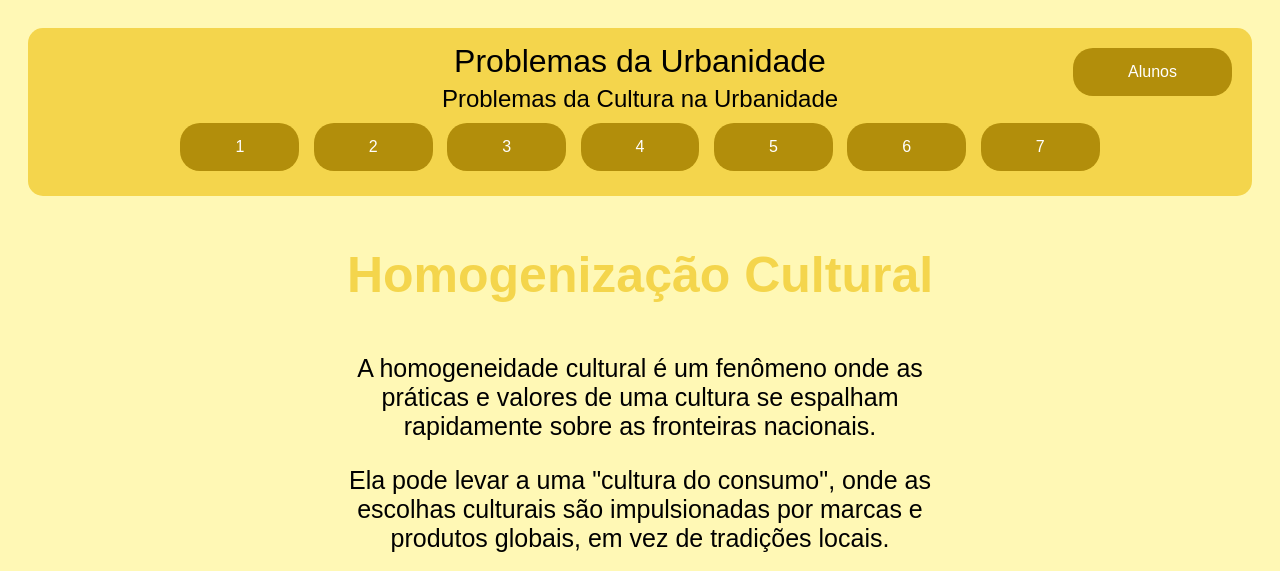
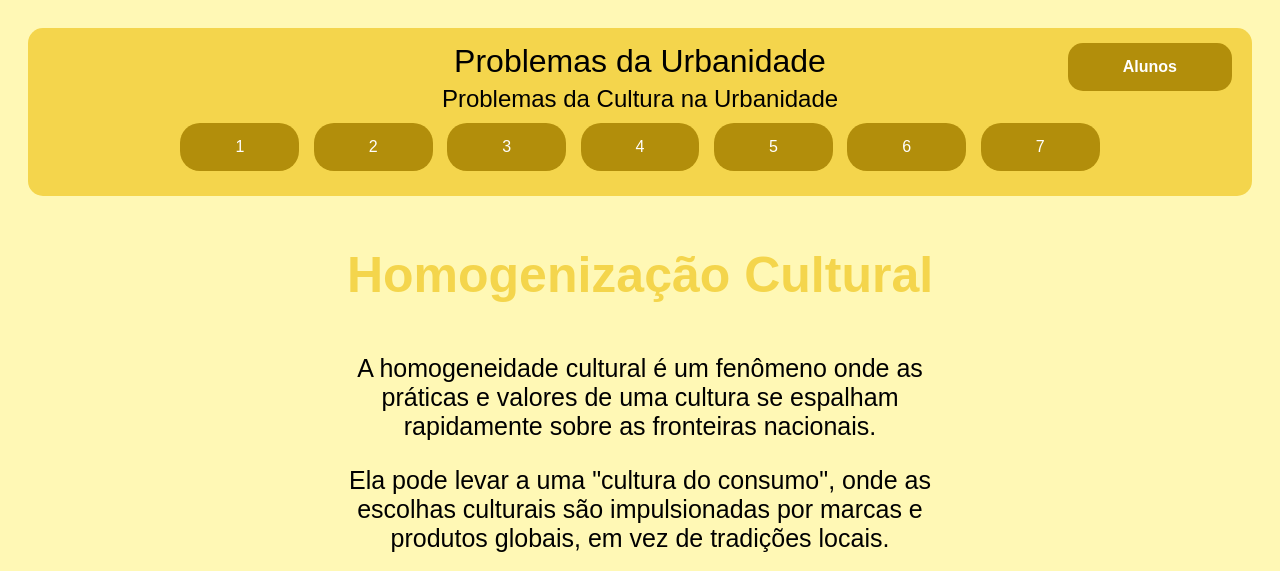
Before and after one commit to anonimasu34/Trabalho-Encontro-Cultural, a plain HTML site: page index.html in a window 1280 px wide. Shown: the top 571 px of the page. Drawn offline with Linux system fonts and the light colour scheme.

Commit message:
Update index.html

```diff
--- a/index.html
+++ b/index.html
@@ -40,9 +40,15 @@
             background-color: #96790a;
         }
         .btn-alunos {
-            float: right;
-            margin-right: 20px;
-            margin-top: -70px;
+            position: absolute;
+            top: 10px;
+            right: 15px;
+            background-color: #b28e0b;
+            color: white;
+            padding: 15px 55px;
+            border-radius: 15px;
+            text-decoration: none;
+            font-weight: bold;
         }
     </style>
 </head>
```
